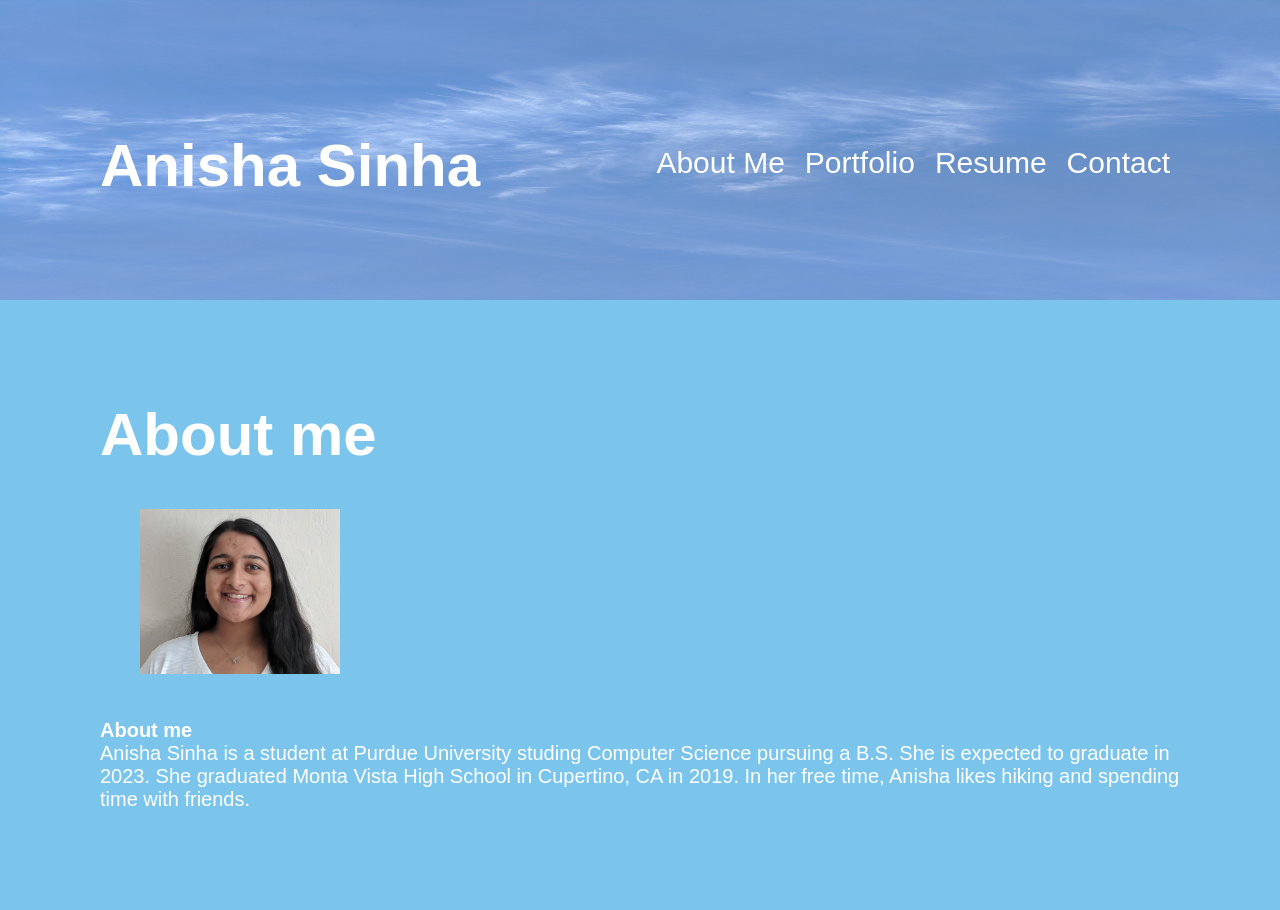
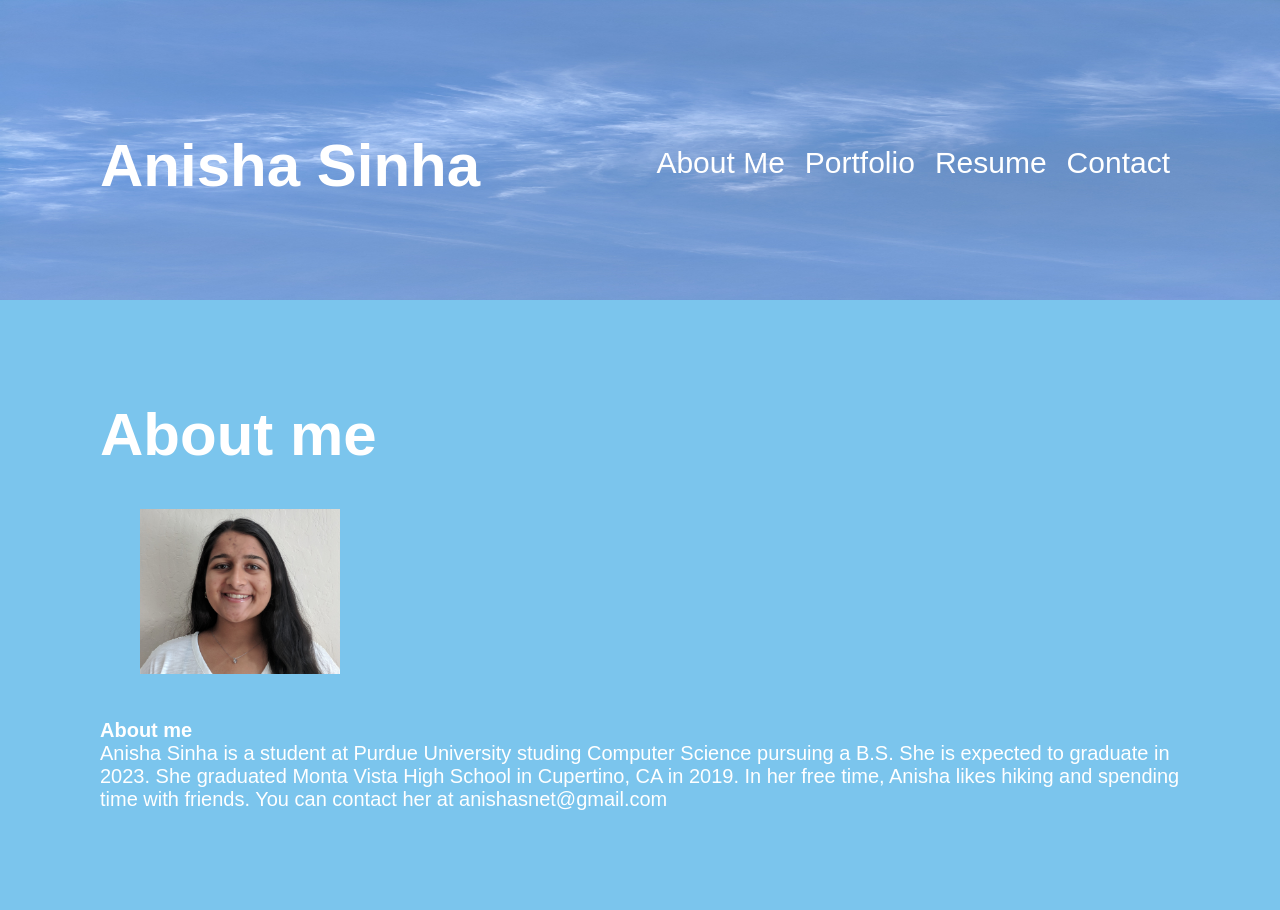
Before and after one commit to anishasnet/react-portfolio, a React (Create React App) app: page / in a window 1280 px wide. Shown: the top 910 px of the page. Built offline with nearby package versions, Linux system fonts and the light colour scheme; grey boxes are pictures that could not be loaded.

Commit message:
Update About.js

```diff
--- a/src/components/pages/About.js
+++ b/src/components/pages/About.js
@@ -22,6 +22,7 @@ function About() {
                     <p>
                     Anisha Sinha is a student at Purdue University studing Computer Science pursuing a B.S. She is expected to graduate in 2023.
                     She graduated Monta Vista High School in Cupertino, CA in 2019. In her free time, Anisha likes hiking and spending time with friends.
+                    You can contact her at anishasnet@gmail.com
                     </p>
                 </div>
             </div>
```
